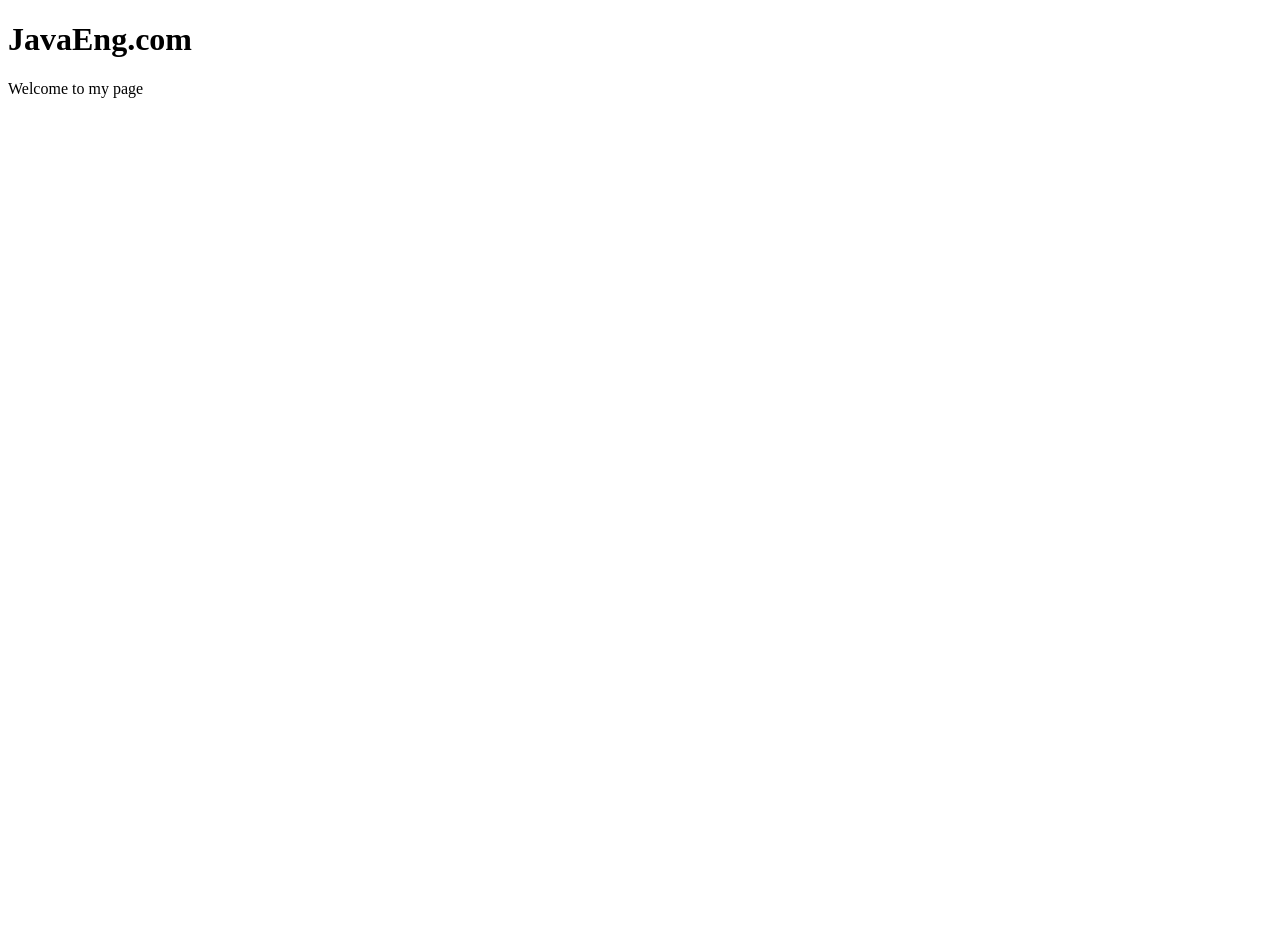
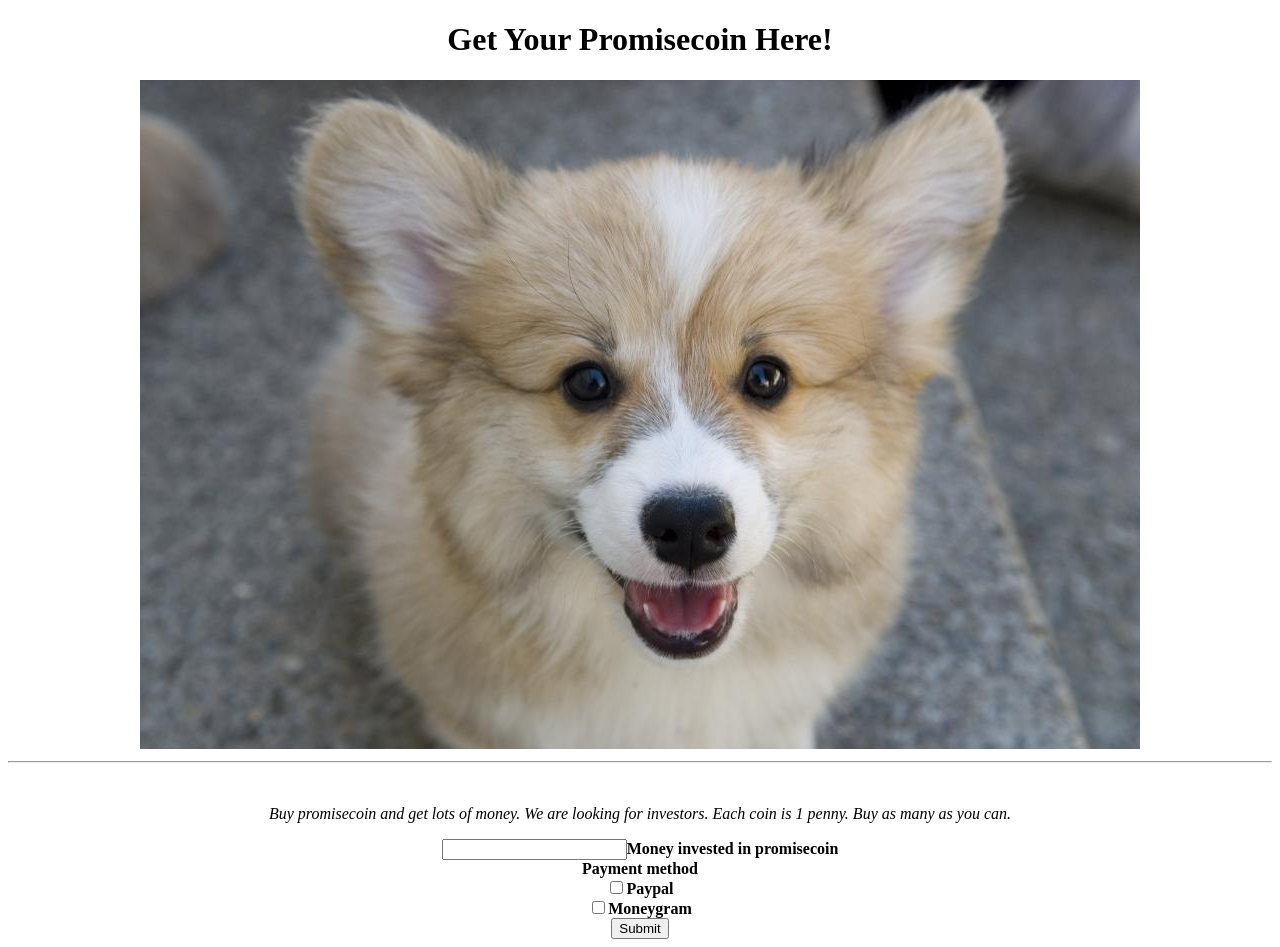
Before and after one commit to lwmwong32/lwmwong32.github.io, a plain HTML site: page index.html in a window 1280 px wide. Before the commit the page ends 800 px from the top, so only its background shows below. Drawn offline with Linux system fonts and the light colour scheme.

Commit message:
Corgi Pic

```diff
--- a/index.html
+++ b/index.html
@@ -1,7 +1,26 @@
 <!DOCTYPE html>
-<html>
-<body>
-<h1>JavaEng.com</h1>
-<p>Welcome to my page</p>
-</body>
-</html>
+<html><head>
+<center><h1> Get Your Promisecoin Here!</h1>
+<img src="resources/corgi.jpg">
+    <hr>
+    <br>
+    <em><p>Buy promisecoin and get lots of money. We are looking for investors. Each coin is 1 penny. Buy as many as you can.</p></em>
+    <form action="" method="GET">
+
+    <strong><input ="text"="">Money invested in promisecoin
+    <br>
+    Payment method
+    <br>
+    <input type="checkbox" id="payment method">Paypal
+    <br>
+     <input type="checkbox" id="payment method">Moneygram
+    <br>
+
+    <button onclick="submitoa()">Submit</button></strong></form></center>
+
+<script type="text/javascript">
+    function submitoa() {
+        alert('Your payment has gone through.')
+    }
+</script>
+</head></html>
```
Also changed, not shown: resources/corgi.jpg (added), 1 other file.
